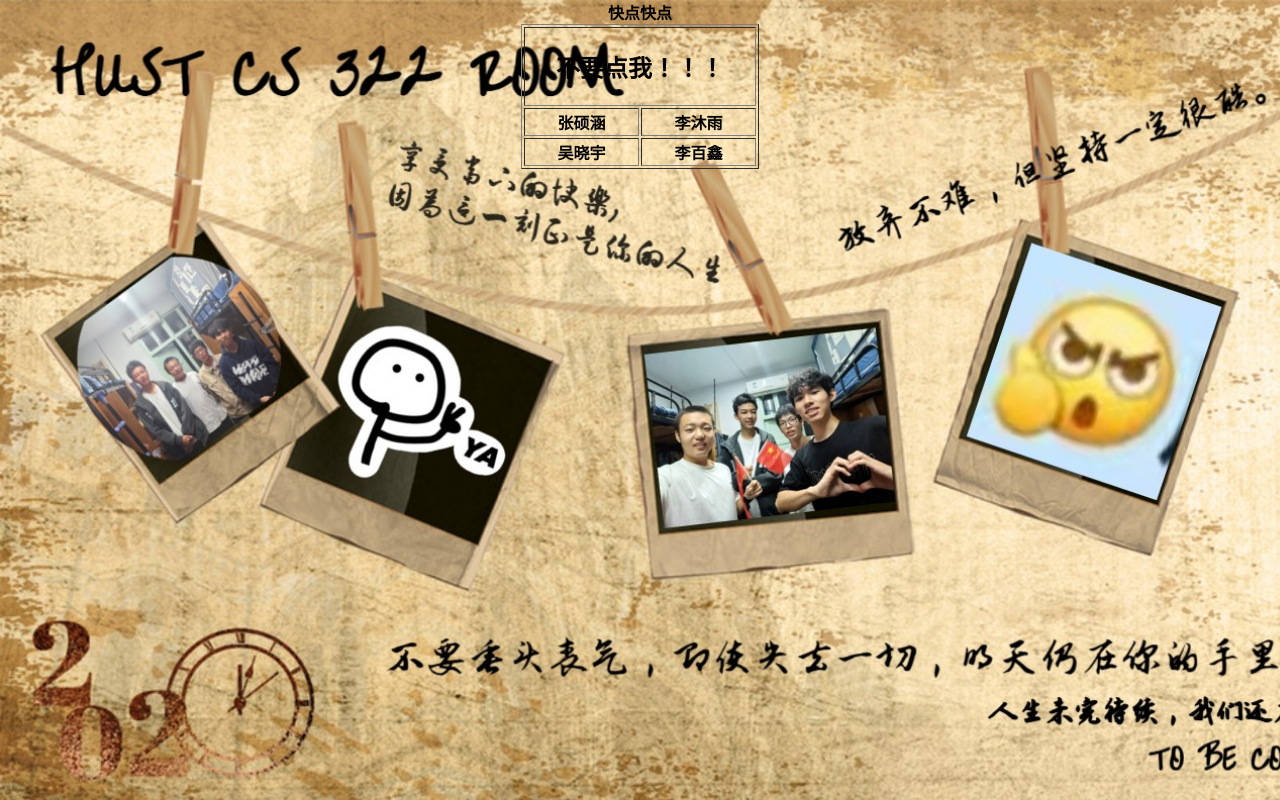
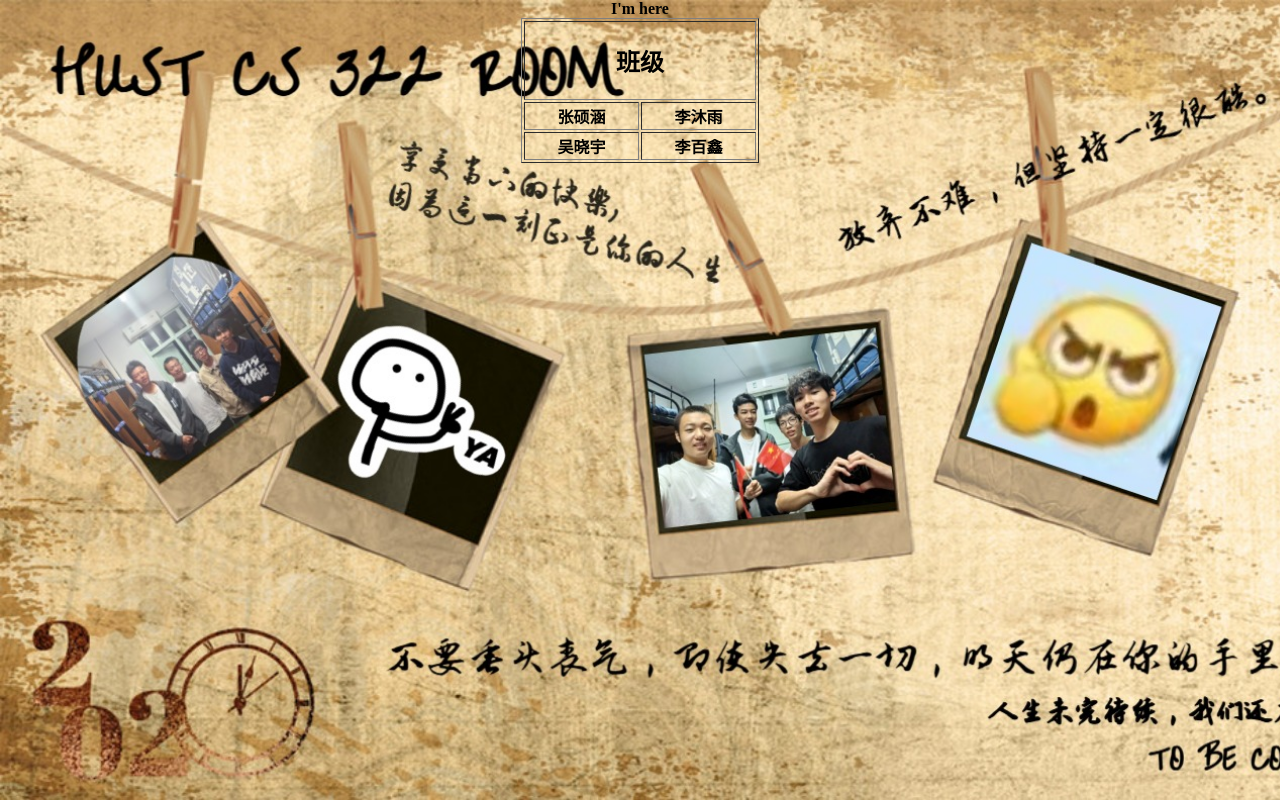
Before and after one commit to RogerLi123/322Room, a plain HTML site: page index.html in a window 1280 px wide. Drawn offline with Linux system fonts and the light colour scheme.

Commit message:
Add files via upload

```diff
--- a/index.html
+++ b/index.html
@@ -34,18 +34,18 @@ a:active {
 </head>
 
 <body text="#000000">
-<div align="center"><strong>快点快点</strong>
+<div align="center"><strong>I'm here</strong>
   <table width="238" height="113" border="1">
     <tr>
-      <td colspan="2"><h2 align="center"><strong>不要点我！！！</strong></h2></td>
+      <td colspan="2"><h2 align="center"><strong><a href="http://cs2408.ztsubaki.xyz/">班级</a></strong></h2></td>
     </tr>
     <tr>
-      <td><div align="center"><strong>张硕涵</strong></div></td>
-      <td><div align="center"><strong>李沐雨</strong></div></td>
+      <td><div align="center"><strong><a href="https://zhangshuohan123.github.io/zsh767.github.io/index.html">张硕涵</a></strong></div></td>
+      <td><div align="center"><strong><a href="https://txdystut.github.io/txdys.github.io/">李沐雨</a></strong></div></td>
     </tr>
     <tr>
       <td><div align="center"><strong><a href="https://thirtyyyyy.github.io/thirtyyyy.github.io/">吴晓宇</a></strong></div></td>
-      <td><div align="center"><strong><a href="https://rogerli123.github.io/">李百鑫</a></strong></div></td>
+      <td><div align="center"><strong><a href="https://rogerli123.github.io/RogerLi/">李百鑫</a></strong></div></td>
     </tr>
   </table>
 </div>
```
